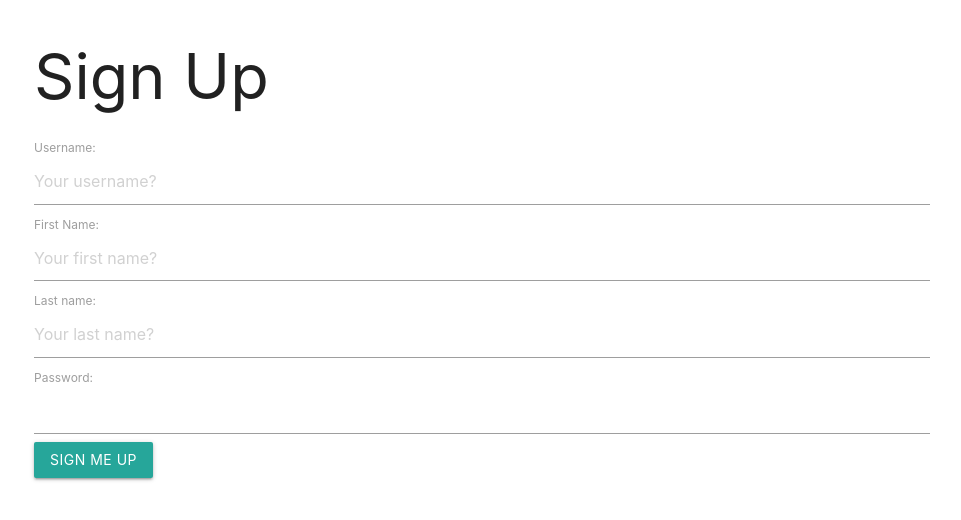
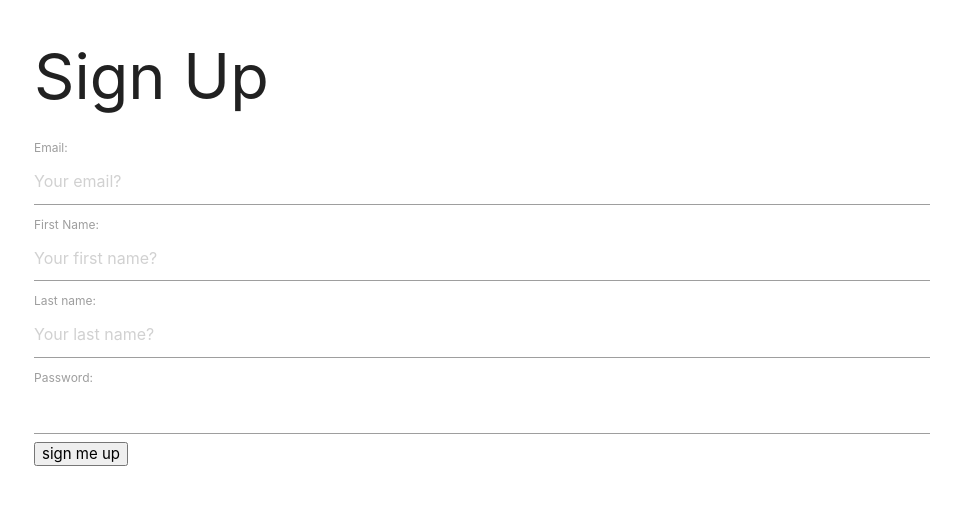
Before and after one commit to nikotsafos/poli-match, a Django app: template poli_match/poli_match_app/templates/poli_match/signup.html in a window 1280 px wide. Shown: the top 520 px of the page, without its empty margins (158-1119 px from the left). Run offline with Django 3.2, Linux system fonts and the light colour scheme; the template is opened without the code that fills it, so the values that code supplies are empty; parts of the project's set-up code (start-up, migrations or seed data) failed here and were passed over; some libraries are stand-ins or nearby versions.

Commit message:
Login and Signup working

```diff
--- a/poli_match/poli_match_app/templates/poli_match/login.html
+++ b/poli_match/poli_match_app/templates/poli_match/login.html
@@ -1,4 +1,4 @@
-{% extends 'poli_match_app/base.html' %}
+{% extends 'poli_match/base.html' %}
 
 {% block content %}
 <h1>Login</h1>
--- a/poli_match/poli_match_app/templates/poli_match/signup.html
+++ b/poli_match/poli_match_app/templates/poli_match/signup.html
@@ -1,8 +1,8 @@
-{% extends 'base.html' %}
+{% extends 'poli_match/base.html' %}
 
 {% block content %}
   {% if error %}
-    <div class="alert alert-warning">
+    <div>
       <strong>Error!</strong> {{error}}
     </div>
   {% endif %}
@@ -10,22 +10,22 @@
   <h1>Sign Up</h1>
   <form method="POST" action="/signup">
     {% csrf_token %}
-    <div class="form-group">
-      <label>Username:</label>
-      <input type="text" name="username" class="form-control" placeholder="Your username?">
+    <div>
+      <label>Email:</label>
+      <input type="text" name="email"placeholder="Your email?">
     </div>
-    <div class="form-group">
+    <div>
       <label>First Name:</label>
-      <input type="text" name="firstname" class="form-control" placeholder="Your first name?">
+      <input type="text" name="firstname"placeholder="Your first name?">
     </div>
-    <div class="form-group">
+    <div>
       <label>Last name:</label>
-      <input type="text" name="lastname" class="form-control" placeholder="Your last name?">
+      <input type="text" name="lastname"placeholder="Your last name?">
     </div>
-    <div class="form-group">
+    <div>
       <label>Password:</label>
-      <input type="password" name="password" class="form-control">
+      <input type="password" name="password">
     </div>
-    <input type="submit" value="sign me up" class="btn btn-primary">
+    <input type="submit" value="sign me up">
   </form>
 {% endblock %}
--- a/poli_match/poli_match_app/urls.py
+++ b/poli_match/poli_match_app/urls.py
@@ -2,7 +2,7 @@ from django.urls import path
 from . import views
 
 urlpatterns = [
-    path('', views.index, name='home')
+    path('', views.index, name='home'),
     path('login', views.login, name="login"),
     path('signup', views.signup, name="signup"),
 ]
```
